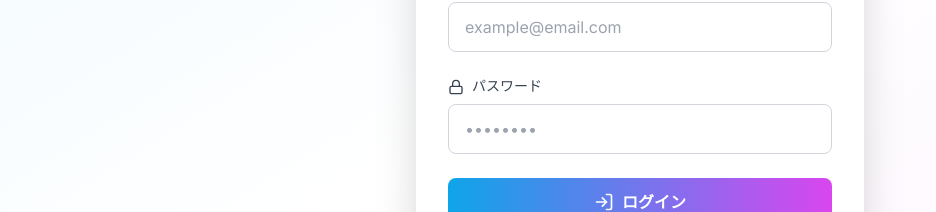
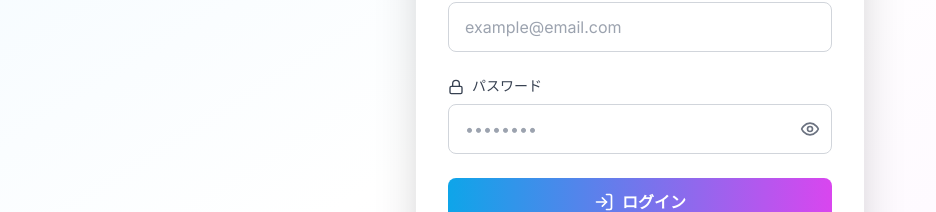
Before and after one commit to kensudogit/poke-sup, a Next.js app in the folder frontend/: page / in a window 1280 px wide. Shown: the part 378-590 px from the top of the page, without its empty margins (0-936 px from the left). Built offline with nearby package versions, Linux system fonts and the light colour scheme.

Commit message:
最新化

```diff
--- a/frontend/components/auth/LoginPage.tsx
+++ b/frontend/components/auth/LoginPage.tsx
@@ -7,7 +7,7 @@ import { zodResolver } from '@hookform/resolvers/zod'
 import { z } from 'zod'
 import api from '@/lib/api'
 import { useAuthStore } from '@/store/authStore'
-import { Heart, Mail, Lock, LogIn } from 'lucide-react'
+import { Heart, Mail, Lock, LogIn, Eye, EyeOff } from 'lucide-react'
 import { toast } from '@/components/common/Toast'
 
 const loginSchema = z.object({
@@ -23,6 +23,7 @@ export default function LoginPage() {
   const [isRegistering, setIsRegistering] = useState(false)
   const [error, setError] = useState<string | null>(null)
   const [loading, setLoading] = useState(false)
+  const [showPassword, setShowPassword] = useState(false)
 
   const {
     register,
@@ -113,14 +114,32 @@ export default function LoginPage() {
                 <Lock className="inline w-4 h-4 mr-2" />
                 パスワード
               </label>
-              <input
-                {...register('password')}
-                type="password"
-                className="w-full px-4 py-3 border border-gray-300 rounded-lg focus:ring-2 focus:ring-primary-500 focus:border-transparent transition-all"
-                placeholder="••••••••"
-              />
+              <div className="relative">
+                <input
+                  {...register('password')}
+                  type={showPassword ? 'text' : 'password'}
+                  autoComplete={isRegistering ? 'new-password' : 'current-password'}
+                  className="w-full px-4 py-3 pr-12 border border-gray-300 rounded-lg focus:ring-2 focus:ring-primary-500 focus:border-transparent transition-all"
+                  placeholder={isRegistering ? '6文字以上で入力してください' : '••••••••'}
+                />
+                <button
+                  type="button"
+                  onClick={() => setShowPassword(!showPassword)}
+                  className="absolute right-3 top-1/2 -translate-y-1/2 text-gray-500 hover:text-gray-700 focus:outline-none transition-colors"
+                  aria-label={showPassword ? 'パスワードを隠す' : 'パスワードを表示'}
+                >
+                  {showPassword ? (
+                    <EyeOff className="w-5 h-5" />
+                  ) : (
+                    <Eye className="w-5 h-5" />
+                  )}
+                </button>
+              </div>
               {errors.password && (
                 <p className="mt-1 text-sm text-red-600">{errors.password.message}</p>
+              )}
+              {isRegistering && (
+                <p className="mt-1 text-xs text-gray-500">パスワードは6文字以上で入力してください</p>
               )}
             </div>
 
```
